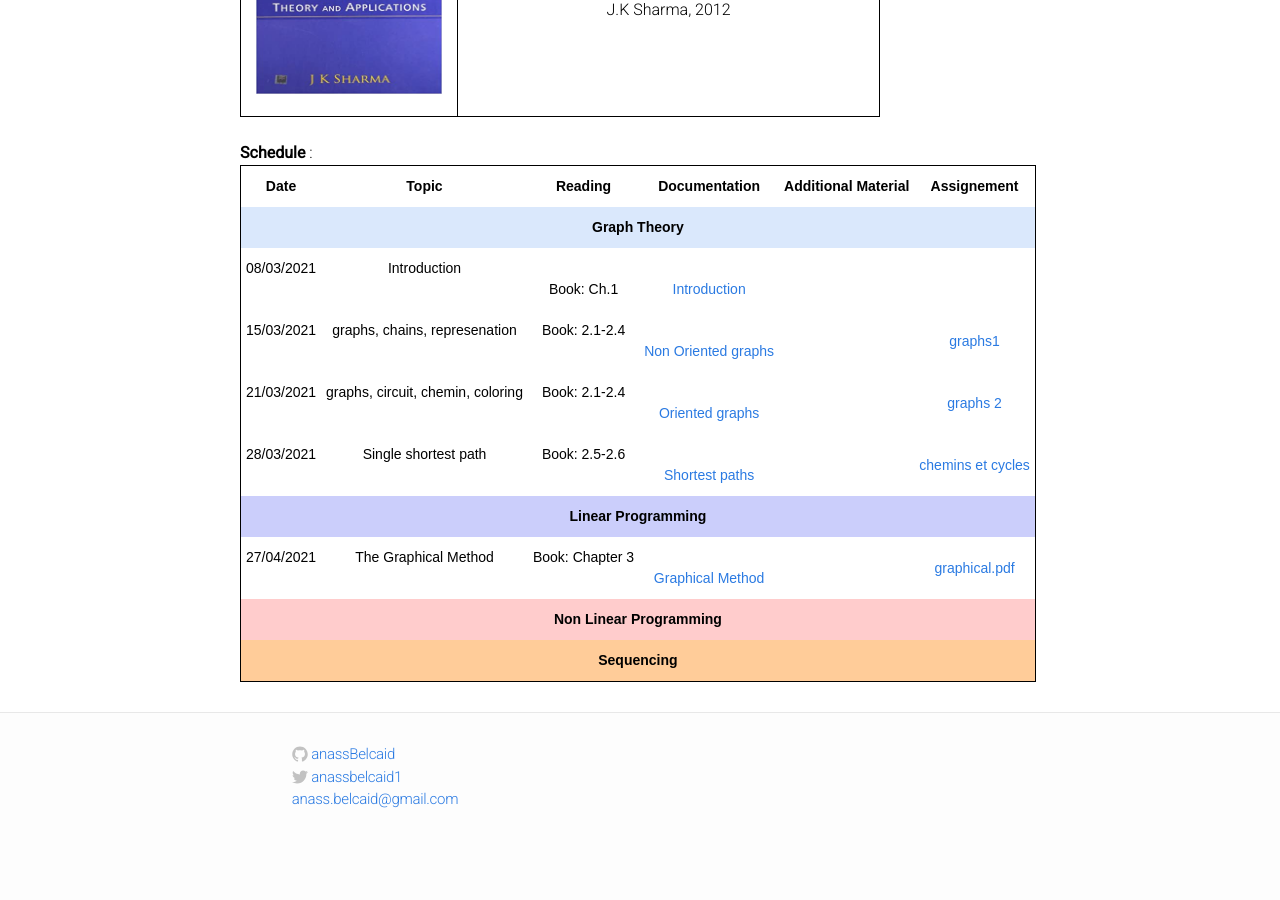
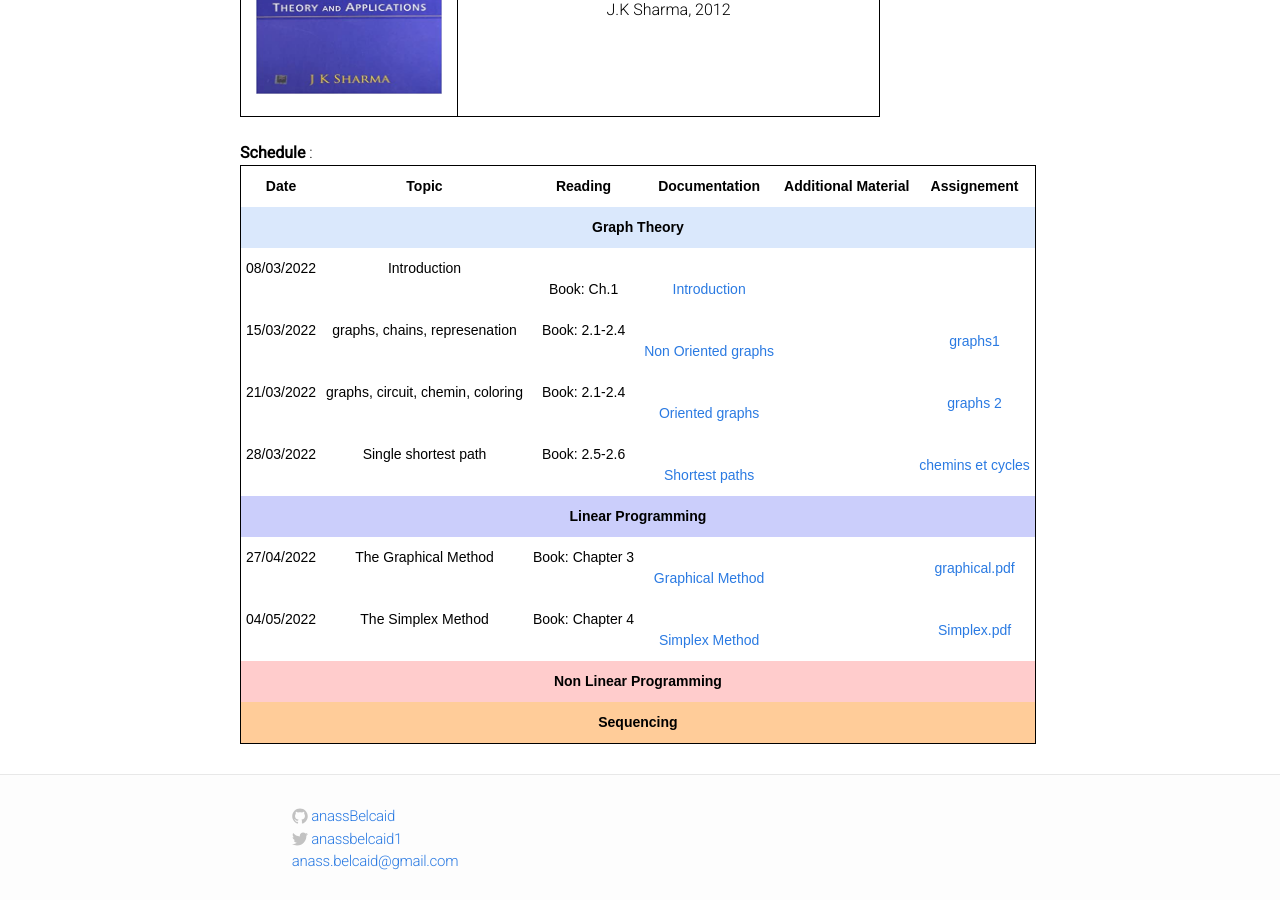
Before and after one commit to anassBelcaid/RO101, a Jekyll site: the page built from index.html, in a window 1280 px wide and 900 px high, scrolled down 730 px. Built offline with Jekyll 4.4.1, drawn with Linux system fonts in a browser that asks for light colours; before the commit the page ends 1586 px from its top, so only the background shows below that.

Commit message:
Lecture on linear programming

```diff
--- a/index.html
+++ b/index.html
@@ -89,7 +89,7 @@ We also introduce the basic computer implementation of solving different program
     <td class="tg-kfkg" colspan="7"><span style="font-weight:bold">Graph Theory </span></td>
   </tr>
   <tr>
-    <td class="tg-c3ow">08/03/2021</td>
+    <td class="tg-c3ow">08/03/2022</td>
     <td class="tg-c3ow">Introduction</td>
     <td class="tg-c3ow"><br> Book: Ch.1</td>
     <td class="tg-c3ow"><br>
@@ -102,7 +102,7 @@ We also introduce the basic computer implementation of solving different program
   </tr>
 
   <tr>
-    <td class="tg-c3ow">15/03/2021</td>
+    <td class="tg-c3ow">15/03/2022</td>
     <td class="tg-c3ow"> graphs, chains, represenation<br></td>
     <td class="tg-c3ow"> Book: 2.1-2.4<br> <a
         </td>
@@ -115,7 +115,7 @@ We also introduce the basic computer implementation of solving different program
   </tr>
 
   <tr>
-    <td class="tg-c3ow">21/03/2021</td>
+    <td class="tg-c3ow">21/03/2022</td>
     <td class="tg-c3ow"> graphs, circuit, chemin, coloring<br></td>
     <td class="tg-c3ow"> Book: 2.1-2.4<br> <a
         </td>
@@ -129,7 +129,7 @@ We also introduce the basic computer implementation of solving different program
   </tr>
 
   <tr>
-    <td class="tg-c3ow">28/03/2021</td>
+    <td class="tg-c3ow">28/03/2022</td>
     <td class="tg-c3ow"> Single shortest path<br></td>
     <td class="tg-c3ow"> Book: 2.5-2.6<br> <a
         </td>
@@ -147,7 +147,7 @@ We also introduce the basic computer implementation of solving different program
   </tr>
 
   <tr>
-    <td class="tg-c3ow">27/04/2021</td>
+    <td class="tg-c3ow">27/04/2022</td>
     <td class="tg-c3ow"> The Graphical Method<br></td>
     <td class="tg-c3ow"> Book: Chapter 3<br> <a
         </td>
@@ -158,6 +158,21 @@ We also introduce the basic computer implementation of solving different program
     </td>
     <td rowspan=1 align="center" > <a href="{{ site.url }}{{ site.baseurl
         }}/homeworks/unit4/unit4.pdf" target="_blank"> graphical.pdf</a> <br></td>
+    <!-- <td class="tg-c3ow"> TBA <br></td> -->
+  </tr>
+
+  <tr>
+    <td class="tg-c3ow">04/05/2022</td>
+    <td class="tg-c3ow"> The Simplex Method<br></td>
+    <td class="tg-c3ow"> Book: Chapter 4<br> <a
+        </td>
+            <td class="tg-c3ow"><br>  <a href="{{ site.url }}{{ site.baseurl
+                }}/presentations/unit6/unit6.pdf" target="_blank">  Simplex
+                Method</a> </td>
+    <td class="tg-c3ow">
+    </td>
+    <td rowspan=1 align="center" > <a href="{{ site.url }}{{ site.baseurl
+        }}/homeworks/unit5/unit5.pdf" target="_blank"> Simplex.pdf</a> <br></td>
     <!-- <td class="tg-c3ow"> TBA <br></td> -->
   </tr>
 
```
Also changed, not shown: 2 other files.
